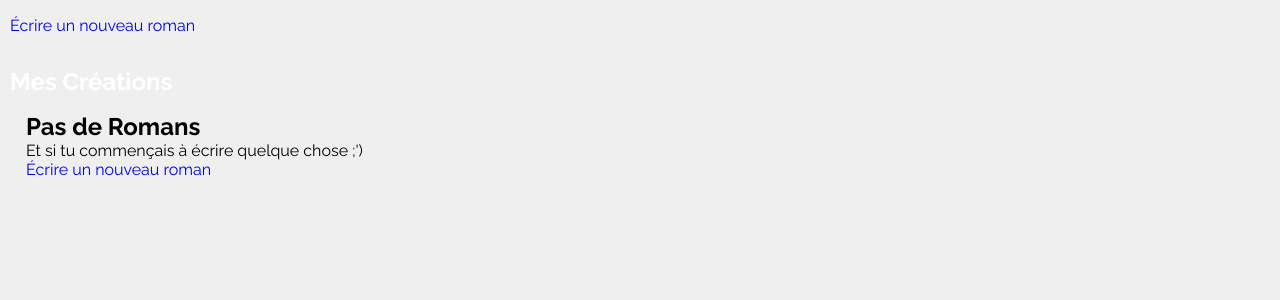
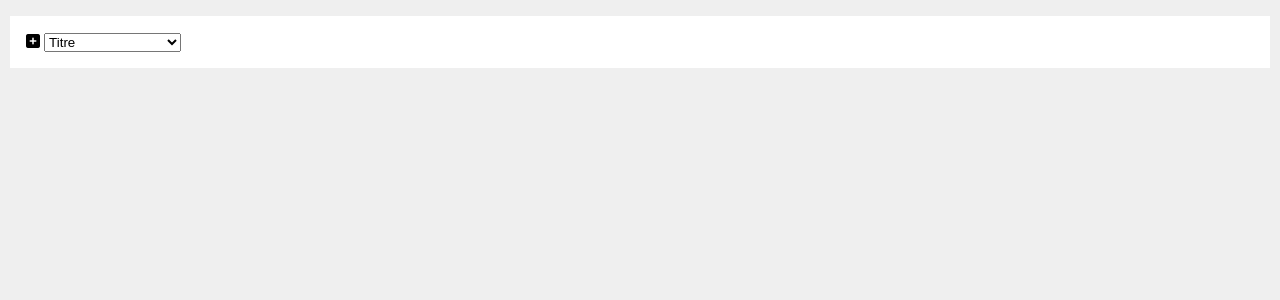
Before and after one commit to bsrodrigue/stalnov-legacy, a Django app: page /writer/my_creations in a window 1280 px wide. Shown: the part 104-404 px from the top of the page. Run offline with Django 3.2, Linux system fonts and the light colour scheme; the visitor is signed in with stand-in values (Sample User, id 1); data that the repository does not hold is empty; parts of the project's set-up code (start-up, migrations or seed data) failed here and were passed over; some libraries are stand-ins or nearby versions.

Commit message:
i do not remember what i was working on

```diff
--- a/src/apps/main/templates/novels/lists/my_creations.html
+++ b/src/apps/main/templates/novels/lists/my_creations.html
@@ -1,18 +1,19 @@
 {% extends 'global/base.html' %}
 {% block active_container %}container{% endblock active_container %}
 {% block content %}
-<a href=" {% url 'new_novel' %} ">Écrire un nouveau roman</a>
-<section>
-    <h1 class="section-title">Mes Créations</h1>
-    <div class="section-title-underbar underbar"></div>
-    <div class="section-content">
-        {% if my_created_novels %}
-        {% include 'novels/blocks/cards/novel_cards.html' with novels=my_created_novels %}
-        {% else %}
-        <h1>Pas de Romans</h1>
-        <p>Et si tu commençais à écrire quelque chose ;')</p>
-        <a href=" {% url 'new_novel' %} ">Écrire un nouveau roman</a>
-        {% endif %}
+    <div class="writer-dashboard">
+
+        <form action=""></form>
+        <div class="writer-dashboard-actions">
+            <i class="fas fa-plus-square"></i>
+                <select id="order-type" name="order-type">
+                    <option value="title">Titre</option>
+                    <option value="title">Date de publication</option>
+                    <option value="title">Chapitres</option>
+                    <option value="title">Likes</option>
+                    <option value="title">Commentaires</option>
+                </select>
+
+        </div>
     </div>
-</section>
 {% endblock content %}
--- a/src/frontend/static/global/css/main.css
+++ b/src/frontend/static/global/css/main.css
@@ -172,6 +172,11 @@ header {
 .section-item-title {
     font-weight: bold;
     text-transform: uppercase;
+    color: black;
+}
+
+.section-item-title:hover {
+    color: var(--ternary-color);
 }
 
 .register,
@@ -473,3 +478,11 @@ form.auth-form {
 .btn-next {
     margin-left: auto;
 }
+
+/*--- Writer-Dashboard ---*/
+.writer-dashboard{
+    display: flex;
+    align-items: center;
+    background-color: white;
+    padding: 1em;
+}
--- a/src/frontend/templates/global/blocks/header/side_panel.html
+++ b/src/frontend/templates/global/blocks/header/side_panel.html
@@ -9,18 +9,27 @@
   </div>
   <hr />
 
+  {% if user.is_authenticated %}
+
   <div class="panel-section account-section">
     <div class="account-section-item">
-      <a class="section-item-title">Bibliothèque</a>
+      <a href="{% url 'my_library' %}" class="section-item-title"
+        >Bibliothèque</a
+      >
       <i class="fas fa-book"></i>
     </div>
     <div class="account-section-item">
-      <a class="section-item-title">Créations</a>
+      <a href="{% url 'my_creations' %}" class="section-item-title"
+        >Créations</a
+      >
       <i class="fas fa-feather-alt"></i>
     </div>
     <div class="account-section-item">
-      <a class="section-item-title">Notifications</a>
+      <a href="{% url 'notifications' %}" class="section-item-title"
+        >Notifications</a
+      >
       <i class="far fa-bell"></i>
     </div>
   </div>
+  {% endif%}
 </nav>
```
